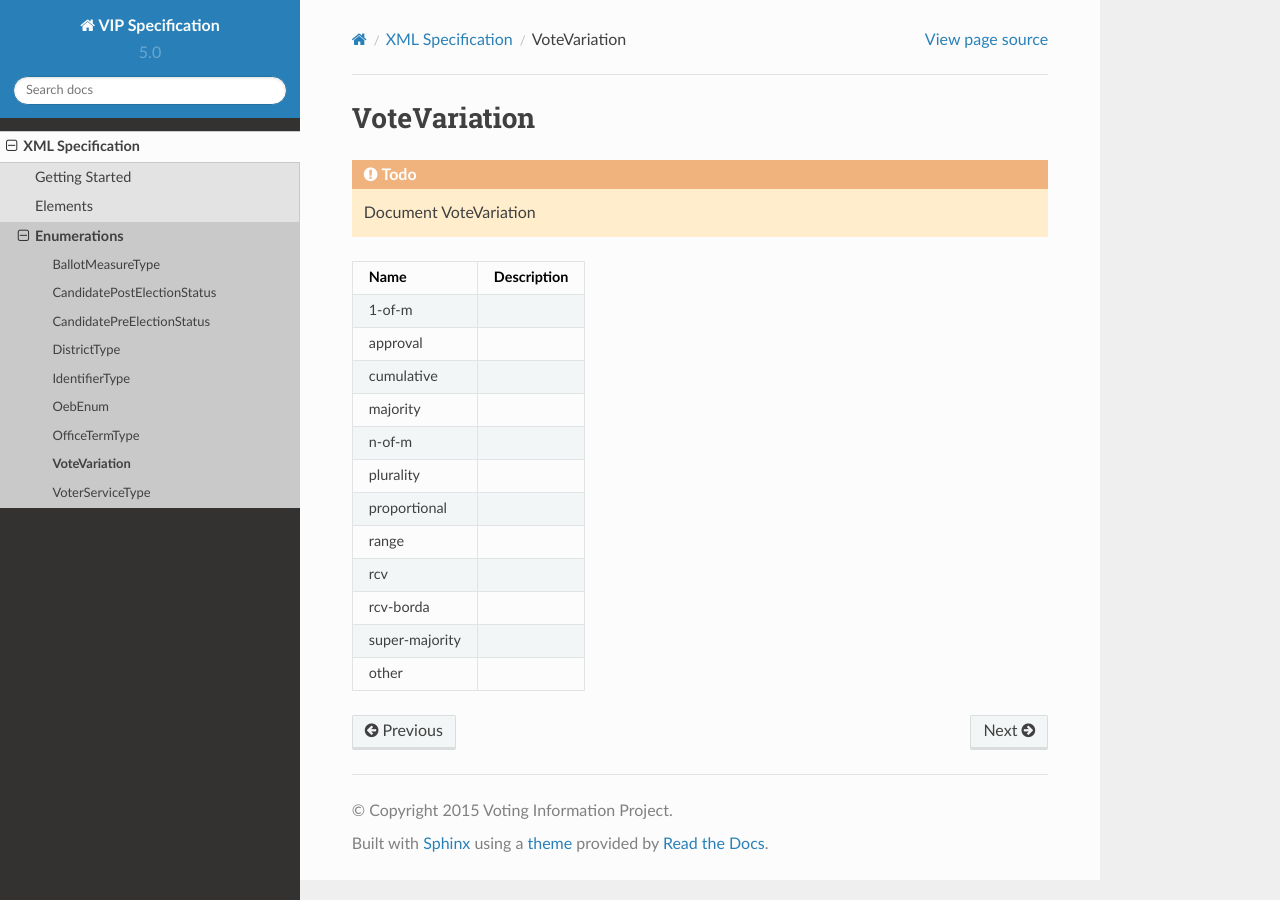
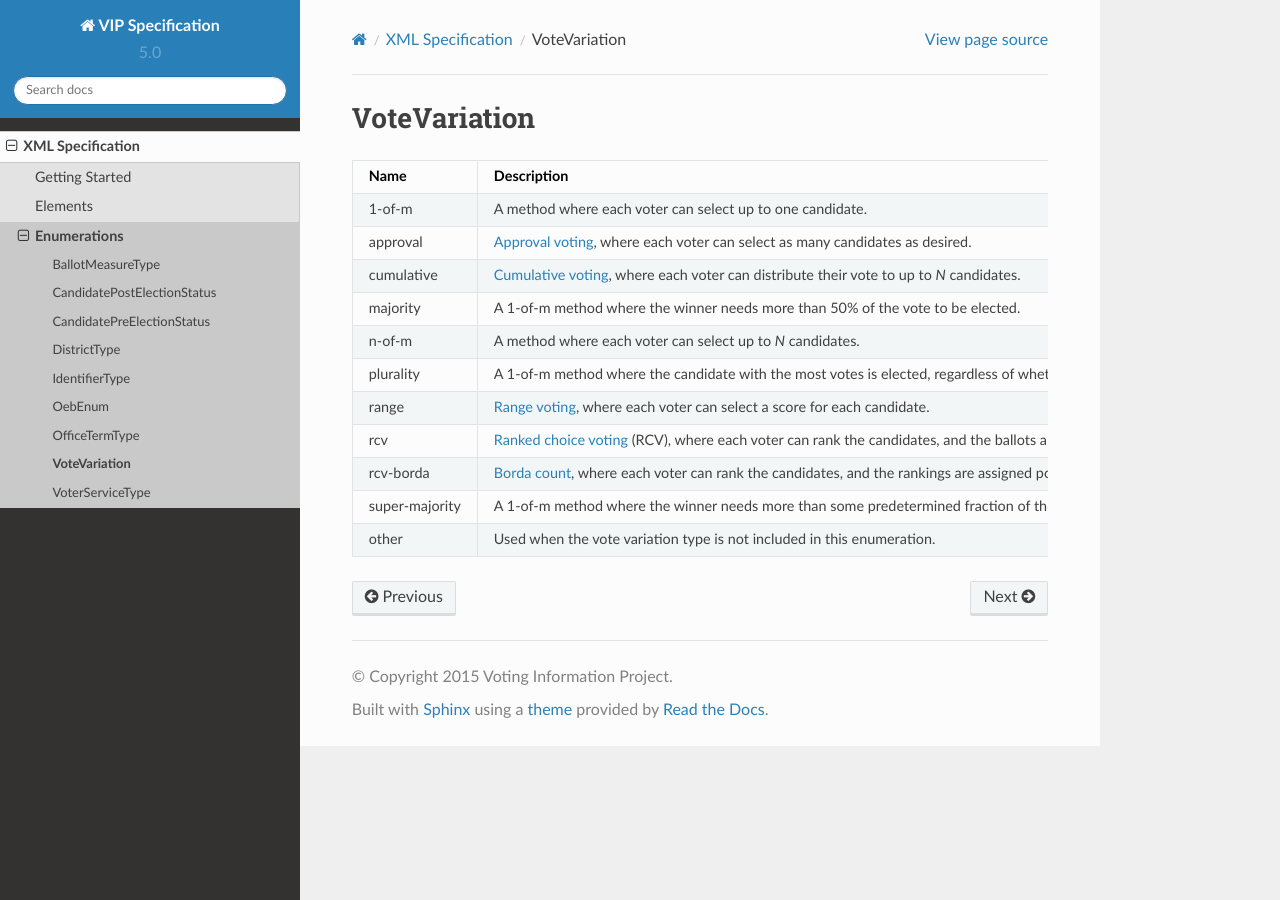
Before and after one commit to votinginfoproject/vip-specification, a Sphinx documentation site: the page built from docs/xml/enumerations/vote_variation.rst, in a window 1280 px wide. Built offline with Sphinx 7.4.7 and the Read the Docs theme 2.0.0, drawn with Linux system fonts in a browser that asks for light colours.

Commit message:
Add descriptions for VoteVariation.

```diff
--- a/docs/xml/enumerations/vote_variation.rst
+++ b/docs/xml/enumerations/vote_variation.rst
@@ -1,35 +1,43 @@
 VoteVariation
 =============
 
-.. todo::
-
-   Document VoteVariation
 
 +----------------------+----------------------------------------------------------------------------------+
 | Name                 | Description                                                                      |
 |                      |                                                                                  |
 +======================+==================================================================================+
-| 1-of-m               |                                                                                  |
+| 1-of-m               | A method where each voter can select up to one candidate.                        |
 +----------------------+----------------------------------------------------------------------------------+
-| approval             |                                                                                  |
+| approval             | `Approval voting`_, where each voter can select as many candidates as desired.   |
 +----------------------+----------------------------------------------------------------------------------+
-| cumulative           |                                                                                  |
+| cumulative           | `Cumulative voting`_, where each voter can distribute their vote to up to        |
+|                      | *N* candidates.                                                                  |
 +----------------------+----------------------------------------------------------------------------------+
-| majority             |                                                                                  |
+| majority             | A 1-of-m method where the winner needs more than 50% of the vote to be elected.  |
 +----------------------+----------------------------------------------------------------------------------+
-| n-of-m               |                                                                                  |
+| n-of-m               | A method where each voter can select up to *N* candidates.                       |
 +----------------------+----------------------------------------------------------------------------------+
-| plurality            |                                                                                  |
+| plurality            | A 1-of-m method where the candidate with the most votes is elected, regardless   |
+|                      | of whether the candidate has more than 50% of the vote.                          |
 +----------------------+----------------------------------------------------------------------------------+
-| proportional         |                                                                                  |
+| range                | `Range voting`_, where each voter can select a score for each candidate.         |
 +----------------------+----------------------------------------------------------------------------------+
-| range                |                                                                                  |
+| rcv                  | `Ranked choice voting`_ (RCV), where each voter can rank the candidates, and     |
+|                      | the ballots are counted in rounds.  Also known as instant-runoff voting (IRV)    |
+|                      | and the single transferable vote (STV).                                          |
 +----------------------+----------------------------------------------------------------------------------+
-| rcv                  |                                                                                  |
+| rcv-borda            | `Borda count`_, where each voter can rank the candidates, and the rankings are   |
+|                      | assigned point values.                                                           |
 +----------------------+----------------------------------------------------------------------------------+
-| rcv-borda            |                                                                                  |
+| super-majority       | A 1-of-m method where the winner needs more than some predetermined fraction     |
+|                      | of the vote to be elected, where the fraction is more than 50% (e.g.             |
+|                      | three-fifths or two-thirds).                                                     |
 +----------------------+----------------------------------------------------------------------------------+
-| super-majority       |                                                                                  |
+| other                | Used when the vote variation type is not included in this enumeration.           |
 +----------------------+----------------------------------------------------------------------------------+
-| other                |                                                                                  |
-+----------------------+----------------------------------------------------------------------------------+
+
+.. _`Approval voting`: http://en.wikipedia.org/wiki/Approval_voting
+.. _`Borda count`: http://en.wikipedia.org/wiki/Borda_count
+.. _`Cumulative voting`: http://en.wikipedia.org/wiki/Cumulative_voting
+.. _`Range voting`: http://en.wikipedia.org/wiki/Range_voting
+.. _`Ranked choice voting`: http://http://en.wikipedia.org/wiki/Ranked_Choice_Voting
```
